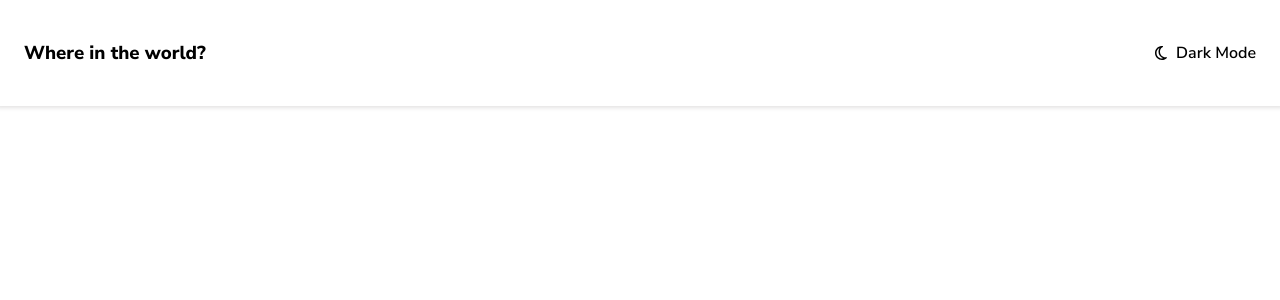
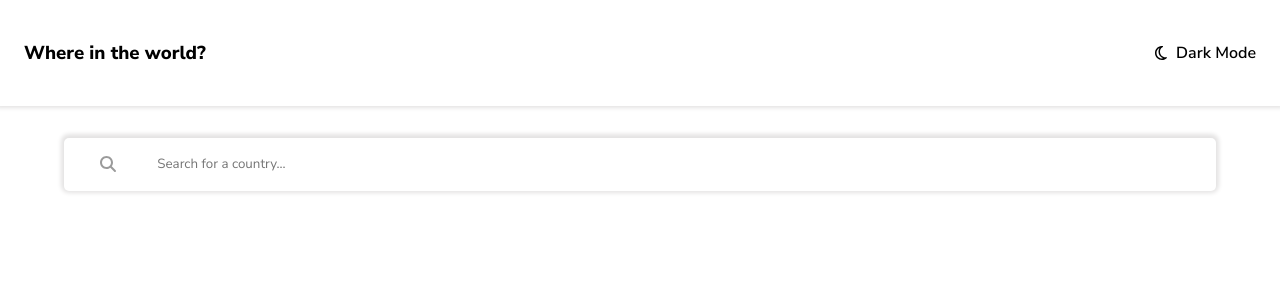
Before and after one commit to priegelsdev/rest-countries, a React (Vite) app: page / in a window 1280 px wide. Shown: the top 300 px of the page. Built offline with nearby package versions, Linux system fonts and the light colour scheme.

Commit message:
add search bar

```diff
--- a/src/App.jsx
+++ b/src/App.jsx
@@ -4,6 +4,8 @@ import { useState, useEffect } from 'react'
 import { FontAwesomeIcon } from '@fortawesome/react-fontawesome'
 import { faMoon as fasMoon } from '@fortawesome/free-solid-svg-icons'
 import { faMoon as farMoon } from '@fortawesome/free-regular-svg-icons'
+
+import MainView from './MainView'
 
 export default function App() {
   // state for light/dark mode
@@ -21,6 +23,9 @@ export default function App() {
         </div>
       </header>
 
+      <MainView />
+
+
     </div>
   )
 }
--- /dev/null
+++ b/src/MainView.jsx
@@ -0,0 +1,13 @@
+import { FontAwesomeIcon } from '@fortawesome/react-fontawesome'
+import { faMagnifyingGlass as farMagnifyingGlass } from '@fortawesome/free-solid-svg-icons'
+
+export default function MainView() {
+  return (
+    <div className="main-container">
+      <form className="search-bar">
+        <FontAwesomeIcon className="search-icon"icon={farMagnifyingGlass}/>
+        <input className="search-input" placeholder="Search for a country..."></input>
+      </form>
+    </div>
+  )
+}
--- a/src/index.css
+++ b/src/index.css
@@ -6,6 +6,8 @@
 html, body {
   margin: 0;
 }
+
+/** HEADER **/
 
 header {
   display: flex;
@@ -27,3 +29,34 @@ header {
   gap: 0.6em;
   font-weight: 600;
 }
+
+/** MAIN VIEW **/
+
+.search-bar {
+  position: relative;
+  margin-top: 2em;
+}
+
+              /* CHANGE POSITIONING !!!! */
+
+.search-icon {
+  position: absolute;
+  top: 18px;
+  left: 100px;
+  color: rgb(155, 155, 155);
+  z-index: 1;
+}
+
+.search-input {
+  display: block;
+  margin: 0 auto;
+  width: 90vw;
+  padding: 1em;
+  padding-left: 7em;
+  border-radius: 5px;
+  border: none;
+  -webkit-box-shadow: 0px -1px 4px 3px #e4e3e3;
+  -moz-box-shadow: 0px -1px 4px 3px #e4e3e3;
+  box-shadow: 0px -1px 4px 3px #e4e3e3;
+  line-height: 2;
+}
```
